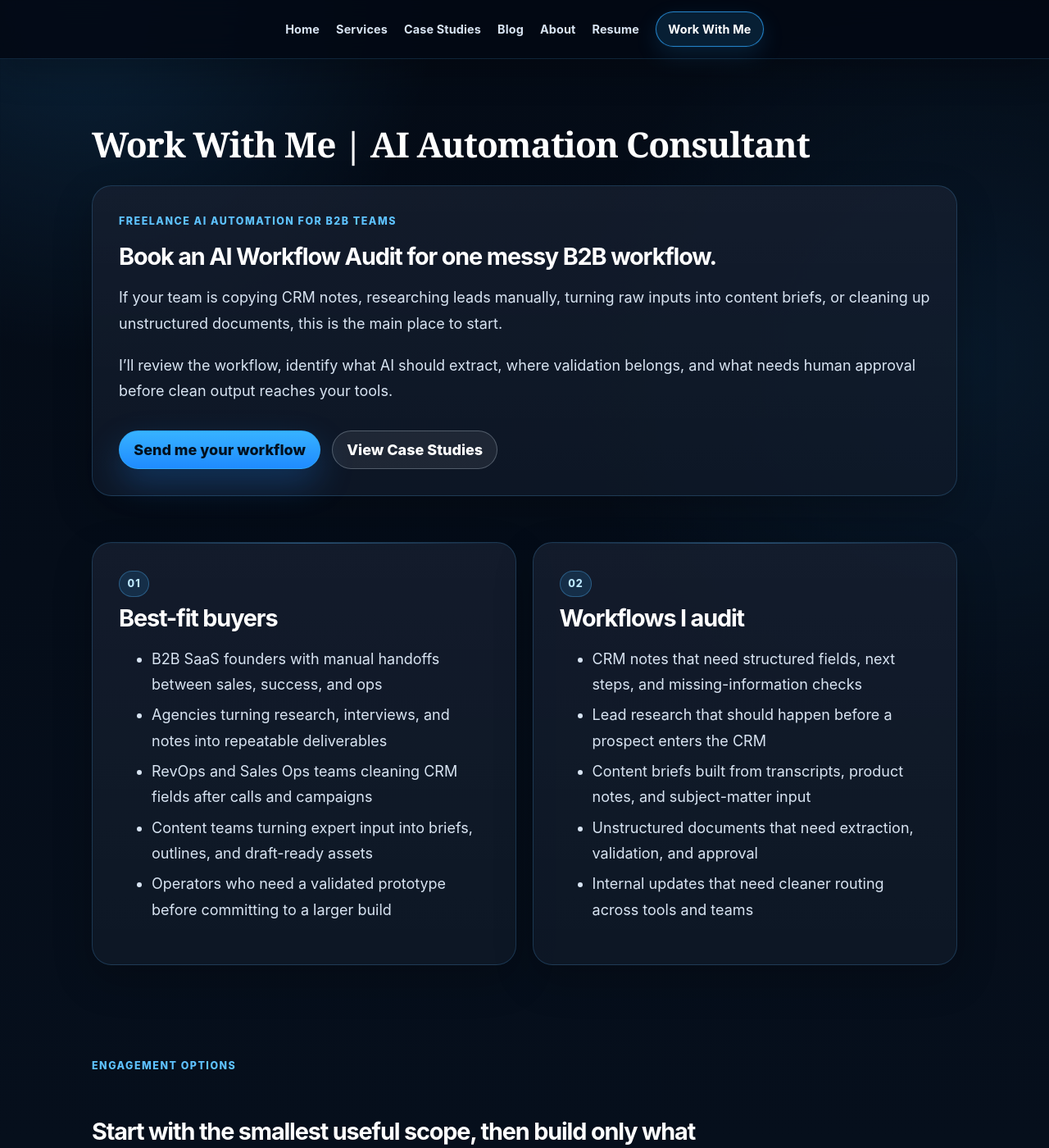
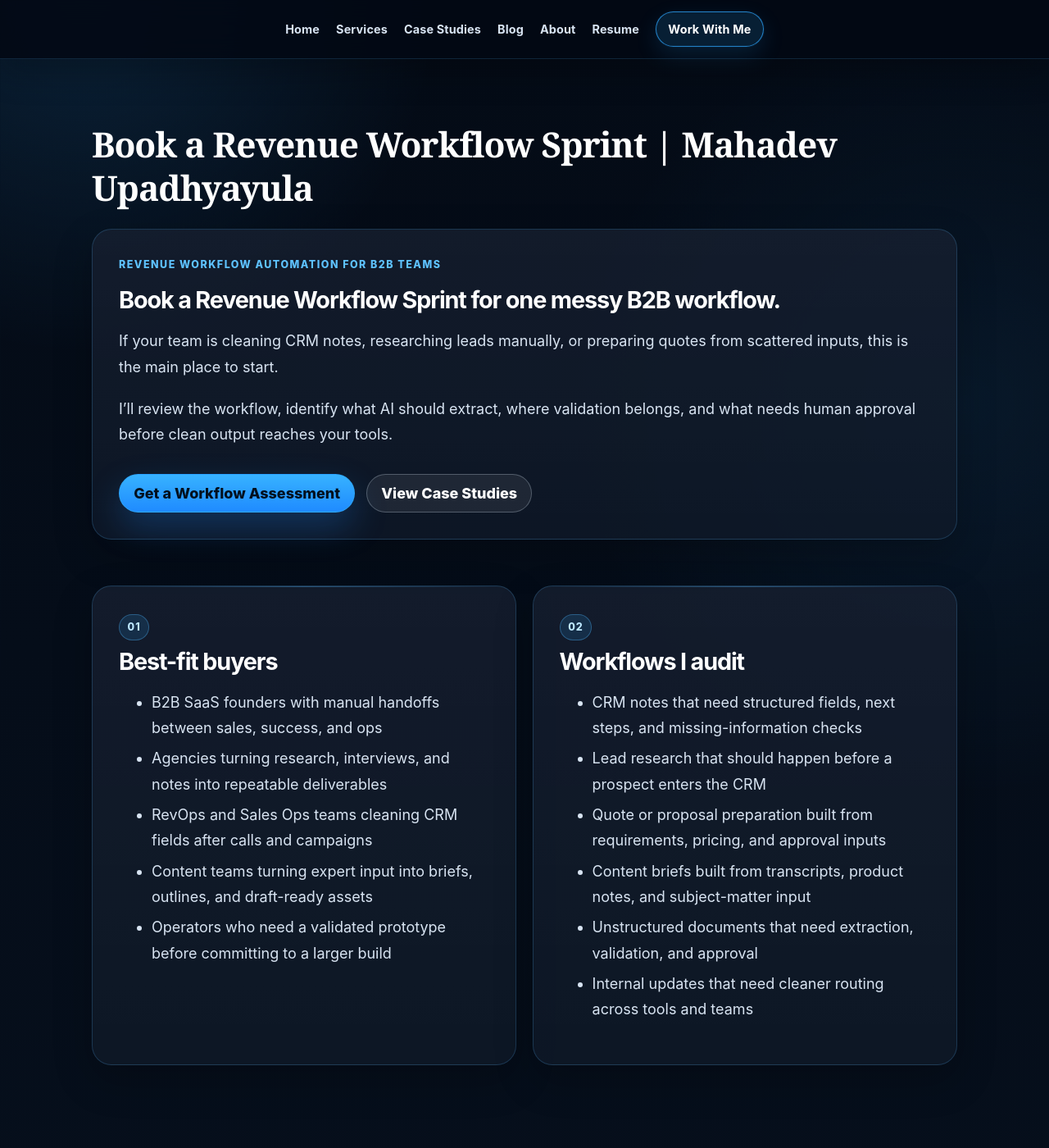
Before and after one commit to mahadevupadhyayula/mahadevupadhyayula.github.io, a Jekyll site: the page built from work-with-me.md, in a window 1280 px wide and 1400 px high. Shown: the whole window at 82% size. Built offline with Jekyll 4.4.1, drawn with Linux system fonts in a browser that asks for light colours; some of the changed text lies outside the part shown.

Commit message:
Refine revenue workflow positioning

```diff
--- a/work-with-me.md
+++ b/work-with-me.md
@@ -1,17 +1,17 @@
 ---
 layout: page
-title: Work With Me | AI Automation Consultant
-description: Work with Mahadev Upadhyayula to map, prototype, and build human-approved AI workflow systems for B2B teams.
+title: Book a Revenue Workflow Sprint | Mahadev Upadhyayula
+description: Book a Revenue Workflow Sprint to map, validate, and build human-approved AI workflows for CRM hygiene, lead research, and quote preparation.
 permalink: /work-with-me/
 ---
 
 <section class="services-intro work-with-me-hero" aria-labelledby="work-with-me-intro">
-  <p class="section-eyebrow">Freelance AI automation for B2B teams</p>
-  <h2 id="work-with-me-intro">Book an AI Workflow Audit for one messy B2B workflow.</h2>
-  <p>If your team is copying CRM notes, researching leads manually, turning raw inputs into content briefs, or cleaning up unstructured documents, this is the main place to start.</p>
+  <p class="section-eyebrow">Revenue workflow automation for B2B teams</p>
+  <h2 id="work-with-me-intro">Book a Revenue Workflow Sprint for one messy B2B workflow.</h2>
+  <p>If your team is cleaning CRM notes, researching leads manually, or preparing quotes from scattered inputs, this is the main place to start.</p>
   <p>I’ll review the workflow, identify what AI should extract, where validation belongs, and what needs human approval before clean output reaches your tools.</p>
   <div class="hero-actions" aria-label="Work with me actions">
-    <a class="button-link button-primary" href="#workflow-intake">Send me your workflow</a>
+    <a class="button-link button-primary" href="#workflow-intake">Get a Workflow Assessment</a>
     <a class="button-link button-secondary" href="{{ '/case-studies' | relative_url }}">View Case Studies</a>
   </div>
 </section>
@@ -35,6 +35,7 @@ permalink: /work-with-me/
     <ul>
       <li>CRM notes that need structured fields, next steps, and missing-information checks</li>
       <li>Lead research that should happen before a prospect enters the CRM</li>
+      <li>Quote or proposal preparation built from requirements, pricing, and approval inputs</li>
       <li>Content briefs built from transcripts, product notes, and subject-matter input</li>
       <li>Unstructured documents that need extraction, validation, and approval</li>
       <li>Internal updates that need cleaner routing across tools and teams</li>
@@ -47,7 +48,7 @@ permalink: /work-with-me/
   <h2 id="engagement-options-title">Start with the smallest useful scope, then build only what proves value.</h2>
   <div class="service-card-grid homepage-service-grid">
     <article>
-      <h3>AI Workflow Audit</h3>
+      <h3>Revenue Workflow Assessment</h3>
       <p>Map one workflow, identify inputs and approval points, and leave with a practical automation plan.</p>
     </article>
     <article>
@@ -59,10 +60,20 @@ permalink: /work-with-me/
       <p>Turn public account research into reviewed company summaries before records enter the CRM.</p>
     </article>
     <article>
+      <h3>Quote/Proposal Workflow</h3>
+      <p>Turn commercial inputs into a structured, reviewable quote or proposal draft before client delivery.</p>
+    </article>
+    <article>
       <h3>Custom AI Automation MVP</h3>
       <p>Build a lightweight prototype that extracts, validates, and prepares clean output for human approval.</p>
     </article>
   </div>
+</section>
+
+<section class="stage-one-services" aria-labelledby="engagement-path-title">
+  <p class="section-eyebrow">Engagement path</p>
+  <h2 id="engagement-path-title">Assessment first, then a fixed-scope build, then optional optimization.</h2>
+  <p>Start by defining the workflow, its risks, and its approval points. Build only what proves value, then improve integrations, monitoring, and adoption if the first workflow succeeds.</p>
 </section>
 
 <section class="workflow-cta" aria-labelledby="project-flow-title">
@@ -89,8 +100,8 @@ permalink: /work-with-me/
 <section class="service-detail-card intake-block" aria-labelledby="intake-title">
   <div class="intake-copy">
     <p class="section-eyebrow">Main conversion page</p>
-    <h2 id="intake-title">Send me your workflow</h2>
-    <p>Share the workflow you want cleaned up. I’ll use it to decide whether an audit, CRM hygiene build, lead research workflow, content system, or custom automation MVP is the right first step.</p>
+    <h2 id="intake-title">Get a Workflow Assessment</h2>
+    <p>Share the revenue workflow you want improved. I’ll use it to decide whether a Revenue Workflow Sprint, CRM hygiene build, lead research workflow, quote/proposal workflow, or custom automation MVP is the right first step.</p>
     <ul class="contact-list">
       <li><strong>Good inputs:</strong> CRM notes, lead research steps, content brief examples, document workflows, or screenshots of the current process.</li>
       <li><strong>What I’ll look for:</strong> extraction points, validation checks, human approval moments, and the clean output your team needs.</li>
```
